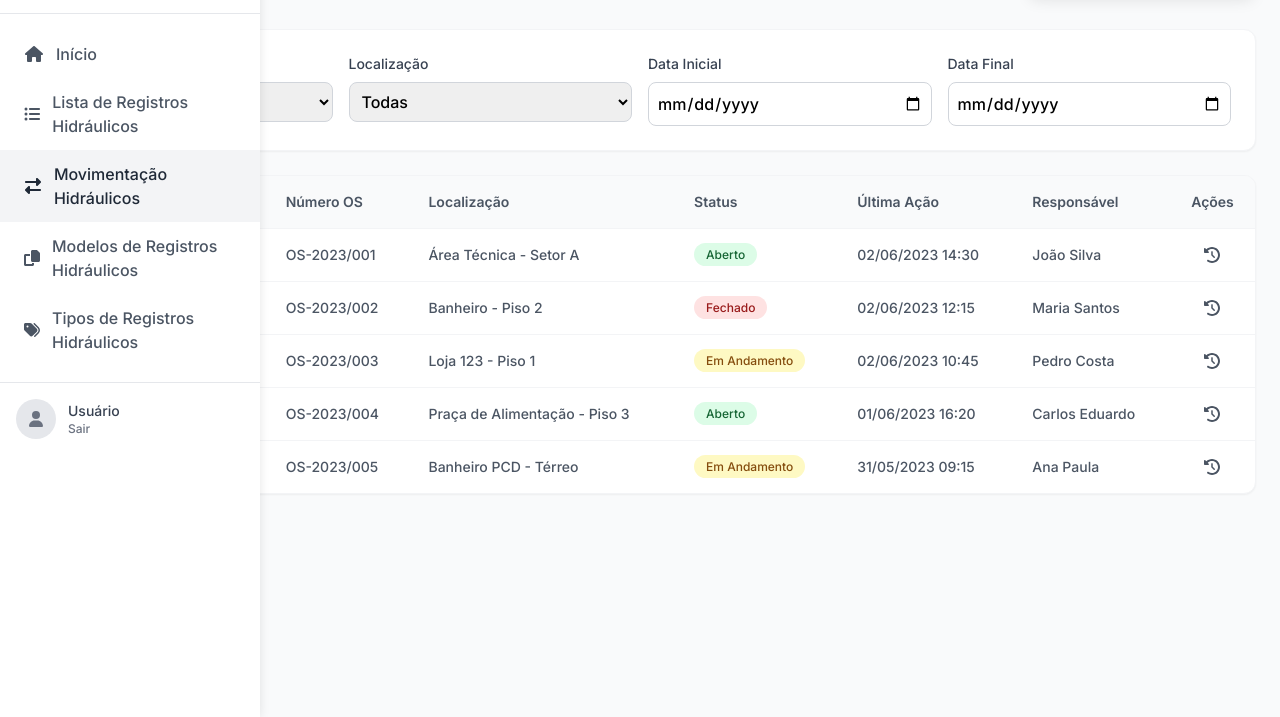
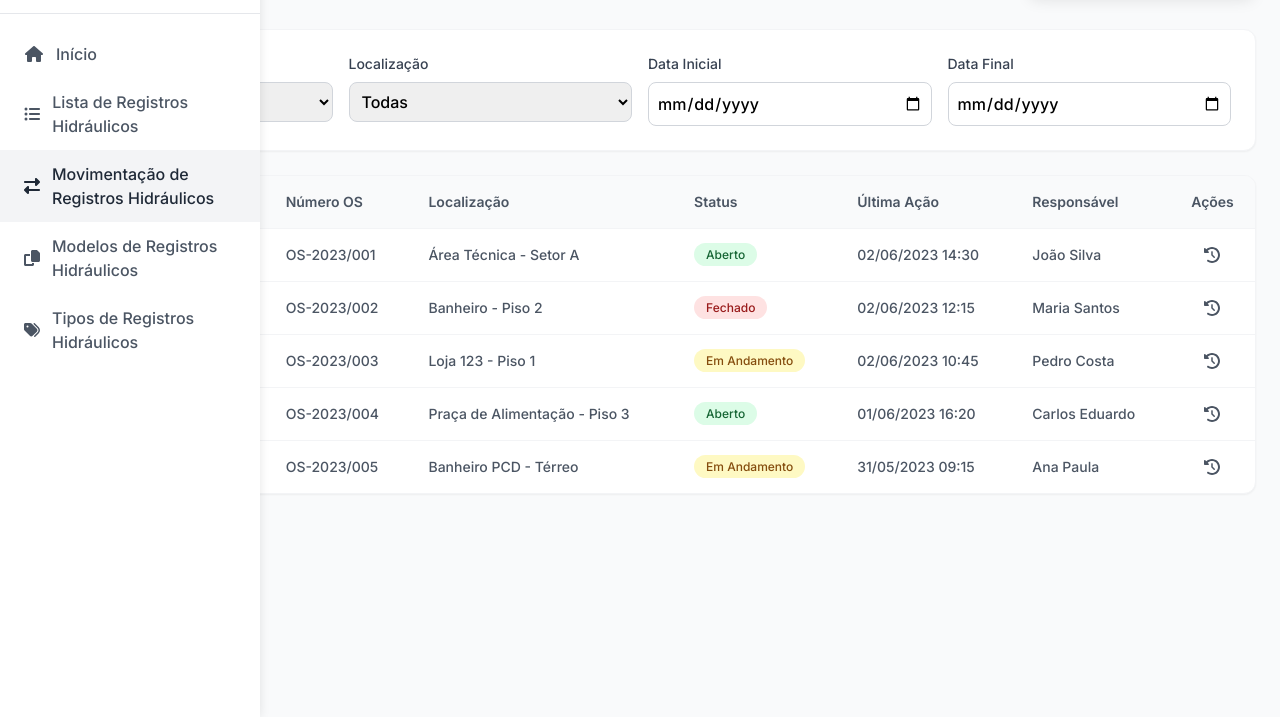
Before and after one commit to VFLOWS/flamboyant-app-controle-registro, a plain HTML site: page lista_movimentacao_registros.html in a window 1280 px wide. Shown: the part 83-800 px from the top of the page. Drawn offline with nearby package versions, Linux system fonts and the light colour scheme.

Commit message:
remoção user section

```diff
--- a/lista_movimentacao_registros.html
+++ b/lista_movimentacao_registros.html
@@ -197,7 +197,7 @@ html, body {
       </a>
       <a href="lista_movimentacao_registros.html" class="nav-link active">
         <i class="fas fa-exchange-alt"></i>
-        Movimentação Hidráulicos
+        Movimentação de Registros Hidráulicos
       </a>
       <a href="lista_modelos_registros.html" class="nav-link">
         <i class="fas fa-copy"></i>
@@ -209,7 +209,7 @@ html, body {
       </a>
     </nav>
 
-    <!-- User Section -->
+    <!-- User Section >
     <div class="mt-auto px-4 py-4 border-t border-gray-200">
       <div class="flex items-center">
         <div class="h-10 w-10 rounded-full bg-gray-200 flex items-center justify-center">
@@ -220,7 +220,8 @@ html, body {
           <a href="#" class="text-xs text-gray-500 hover:text-gray-700">Sair</a>
         </div>
       </div>
-    </div>
+    </div-->
+
   </div>
 
   <!-- Main Content -->
```
